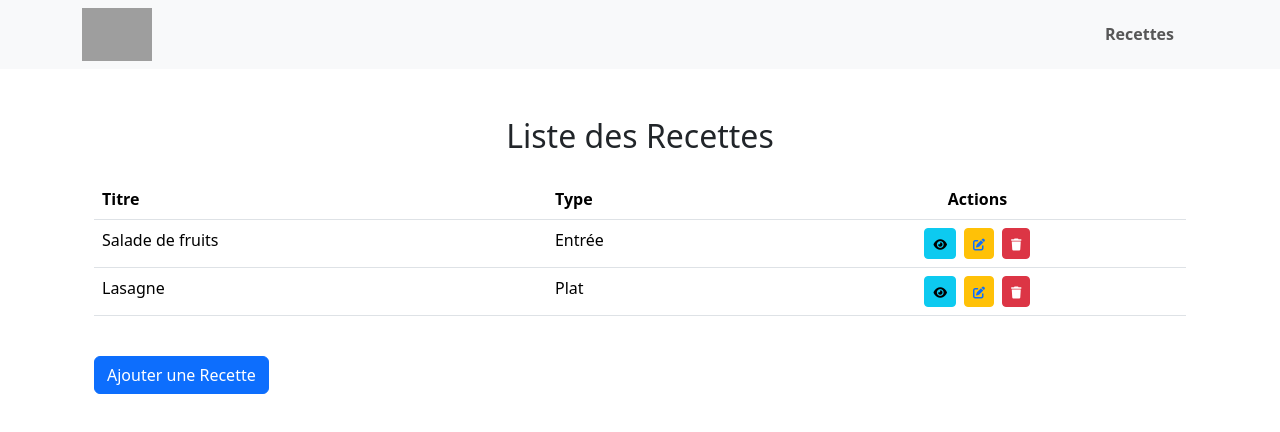
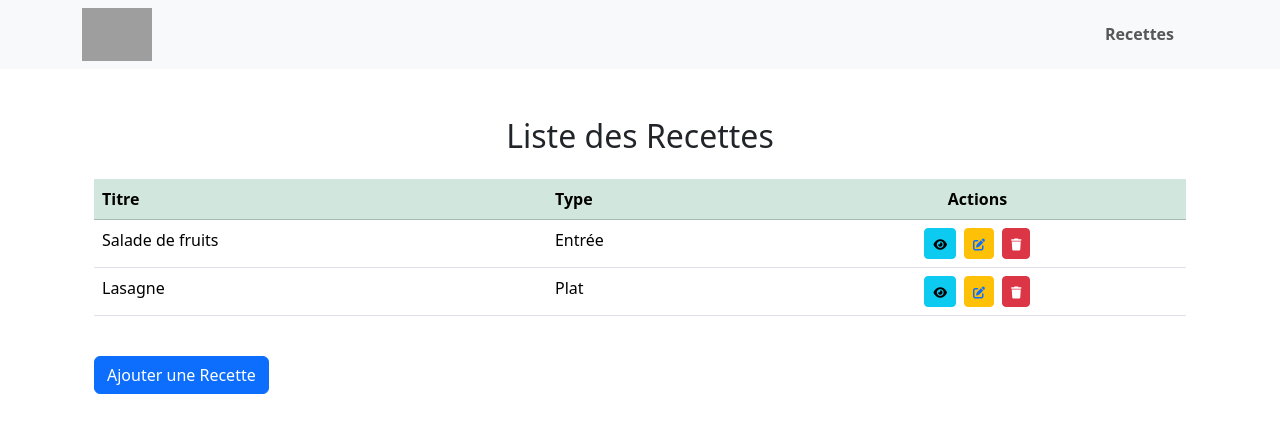
Before and after one commit to AbderahmaneThimbo/gestion-recettes, a Vue app: page /Liste in a window 1280 px wide. Shown: the top 432 px of the page. Built offline with nearby package versions, Linux system fonts and the light colour scheme; grey boxes are pictures that could not be loaded.

Commit message:
modification sur liste

```diff
--- a/src/components/AjouterRecette.vue
+++ b/src/components/AjouterRecette.vue
@@ -31,8 +31,9 @@
             <option value="Dessert">Dessert</option>
           </select>
         </div>
-        <RouterLink type="submit" class="btn btn-primary w-25" to="/liste">Enregistrer
-        </RouterLink>
+        <!-- <RouterLink type="submit" class="btn btn-primary w-25" to="/liste">Enregistrer
+        </RouterLink>  -->
+        <button type="submit" class="btn btn-primary w-25">Enregistrer</button>
       </form>
     </div>
   </template>
--- a/src/components/ListeRecettes.vue
+++ b/src/components/ListeRecettes.vue
@@ -2,7 +2,7 @@
     <div class="container mt-5">
       <h2 class="text-center mb-4">Liste des Recettes</h2>
       <table class="table table-hover">
-        <thead class="table-blue">
+        <thead class="table-success">
           <tr>
             <th>Titre</th>
             <th>Type</th>
@@ -45,7 +45,6 @@
         Ajouter une Recette
       </RouterLink>
 
-      <!-- Modal pour afficher les détails de la recette -->
       <div
         class="modal fade"
         id="voirRecetteModal"
```
